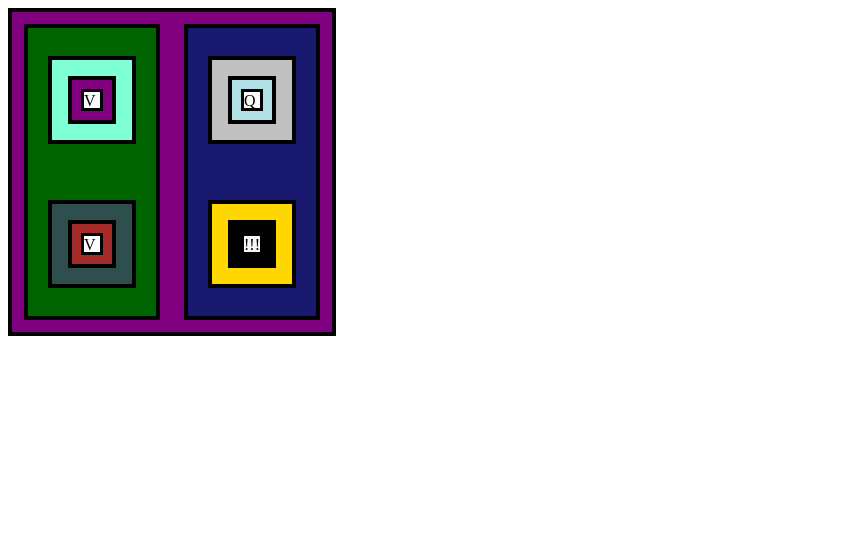
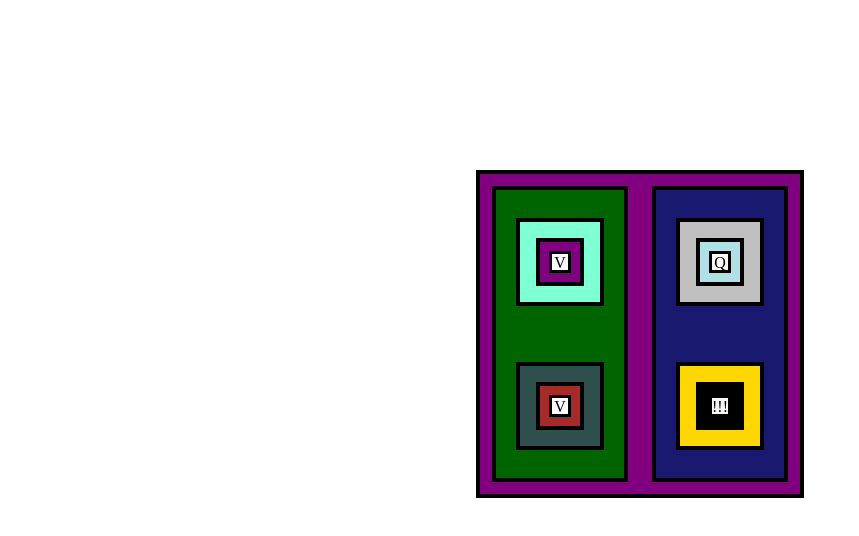
Before and after one commit to adrianoforcellini/exercises, a plain HTML site: page ex3vitralDivs.html in a window 1280 px wide. Shown: the whole page, without its empty margins (0-859 px from the left). Drawn offline with Linux system fonts and the light colour scheme.

Commit message:
VQVgit add .!

```diff
--- a/ex3vitralDivs.html
+++ b/ex3vitralDivs.html
@@ -1,7 +1,8 @@
 <!DOCTYPE html>
 <html>
+<center>
 
-<body>
+    <body><br><br><br><br><br><br><br><br><br>
         <!-- creating the squares and columns divs -->
         <div id="stack">
             <div class="column_left">
@@ -126,5 +127,6 @@
         </script>
 
     </body>
+</center>
 
 </html>
```
Lines whose indentation alone changed are shown as unchanged.
